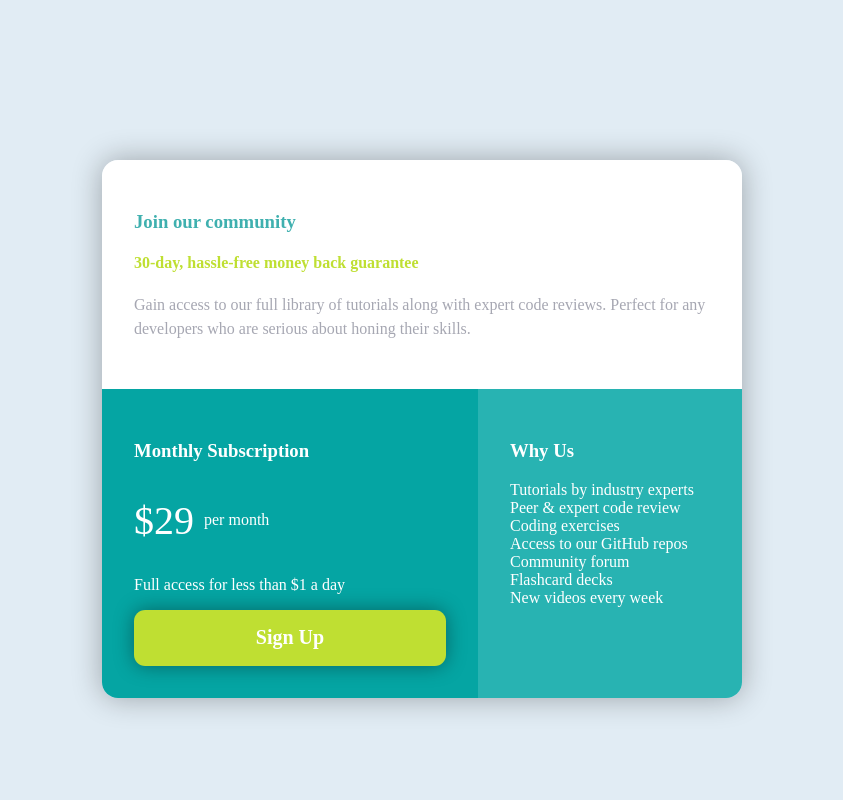
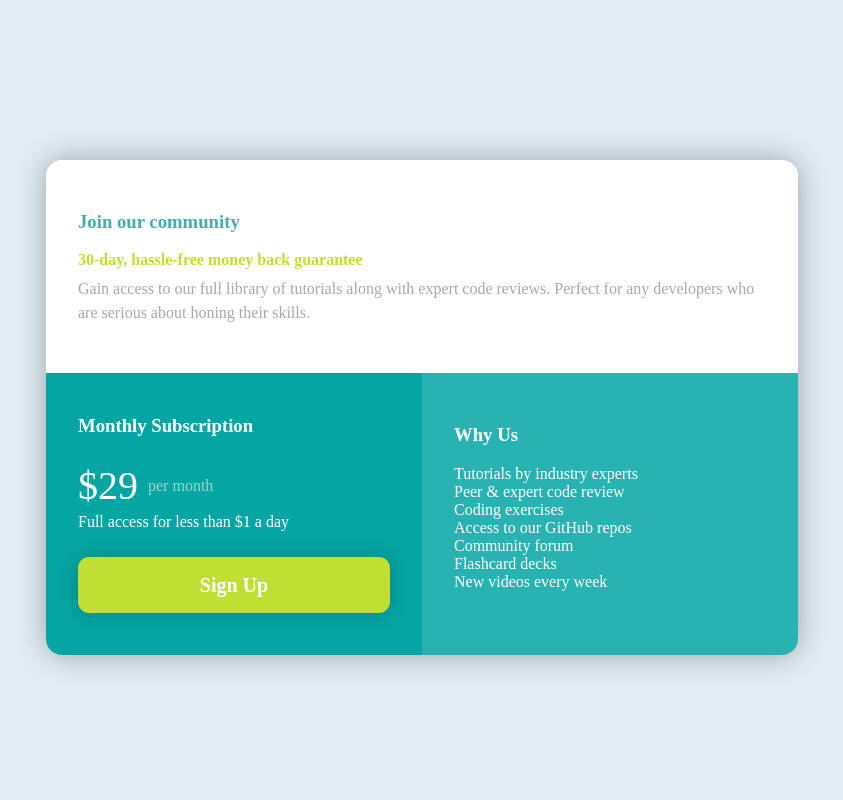
Before and after one commit to enmpro/frontend-1, a plain HTML site: page index.html in a window 1280 px wide. Shown: the top 800 px of the page, without its empty margins (218-1061 px from the left). Drawn offline with Linux system fonts and the light colour scheme; a web font is replaced by a local one.

Commit message:
finished queries

```diff
--- a/global.css
+++ b/global.css
@@ -14,6 +14,7 @@
 
 * {
     font-family: 'Karla';
+    box-sizing: border-box;
 }
 
 html {
@@ -27,7 +28,7 @@ html {
 }
 
 .box-container {
-    width: 40em;
+    width: 47em;
 
     margin: 10em auto;
     background-color: #ffffff00;
@@ -48,6 +49,7 @@ html {
 
 .top-e-1 h4 {
     color: #BFDF32;
+    margin: auto auto -0.5em auto;
 }
 
 .top-e-1 p {
@@ -70,12 +72,14 @@ html {
     padding: 2em;
     border-bottom-left-radius: 1em;
     display: flex;
+
     flex-direction: column;
     justify-content: left;
 }
 
 .dollar-items {
     display: flex;
+    margin-bottom: 2px;
 }
 
 #dollar {
@@ -84,14 +88,24 @@ html {
 }
 
 #per-month {
+    color: #a0d3d2;
     margin-top: auto;
     margin-bottom: auto;
     margin-right: auto;
     padding-left: 10px;
 }
 
-.bot-e-1 > h3, p {
+.bot-e-1 h3, p {
     color : #FFFFFF;
+}
+
+.bot-e-1 > h3, button {
+    margin: 0.5em 0;
+}
+
+
+#d-text-e-1 {
+    margin-top: 2px;
 }
 
 .bot-e-1 button {
@@ -101,7 +115,7 @@ html {
     height: 56px;
     border: 0px;
     border-radius: 11.2px;
-    box-shadow: 0px 0px 20px rgba(0, 0, 0, 0.384);
+    box-shadow: 0px 0px 20px rgba(0, 0, 0, 0.2);
     font-size: 20px;
 }
 
@@ -133,4 +147,8 @@ html {
     .bottom-row .bot-e-2 {
         border-bottom-left-radius: 1em;
     }
+
+    .attribution {
+        padding-top: 12em;
+    }
 }
--- a/index.html
+++ b/index.html
@@ -39,7 +39,7 @@
           <p class="dollar-items">
             <span id="dollar">$29</span> <span id="per-month">per month</span>
           </p>
-          <p>Full access for less than $1 a day</p>
+          <p id="d-text-e-1">Full access for less than $1 a day</p>
           <button><strong>Sign Up</strong></button>
 
         </div>
```
